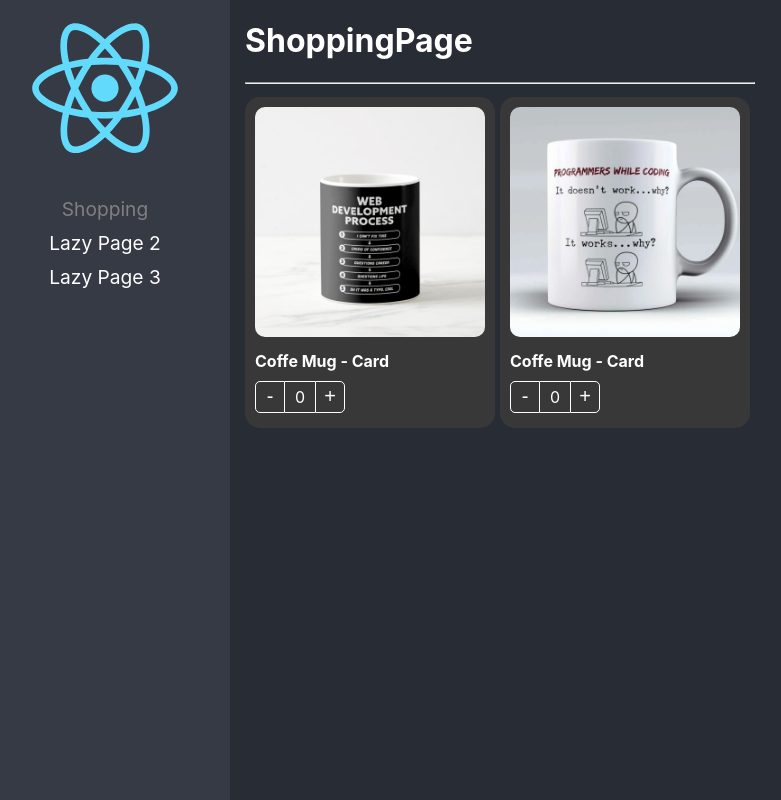
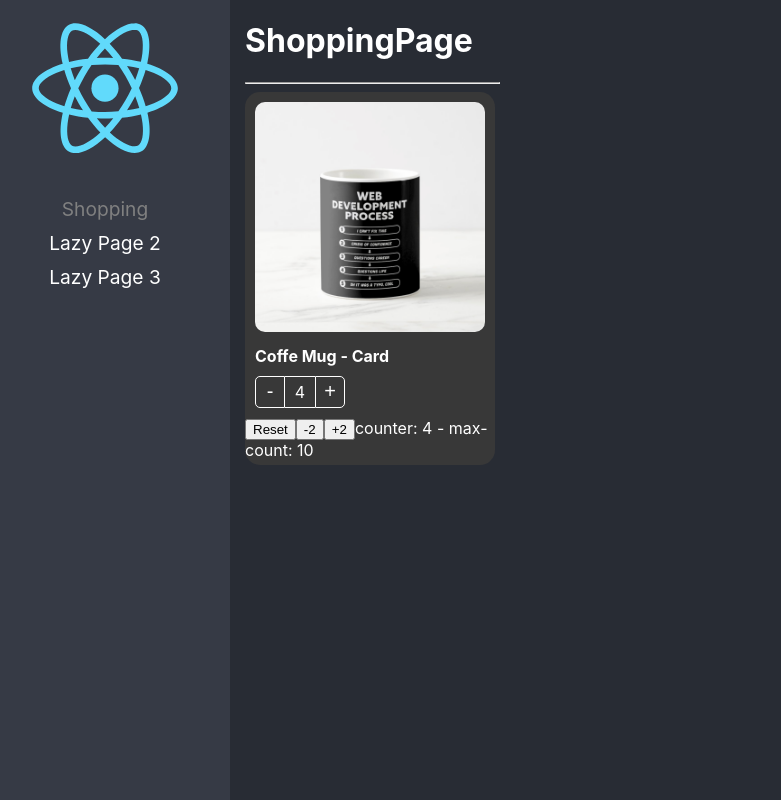
Before and after one commit to CarlosITG/React-adv, a React (Create React App) app: page / in a window 1280 px wide. Shown: the whole page, without its empty margins (20-801 px from the left). Built offline with nearby package versions, Linux system fonts and the light colour scheme.

Commit message:
fin del patron

```diff
--- a/src/02-componets-patterns/components/ProductButtons.tsx
+++ b/src/02-componets-patterns/components/ProductButtons.tsx
@@ -1,4 +1,4 @@
-import { useContext, CSSProperties } from "react";
+import { useContext, CSSProperties, useCallback } from "react";
 import { ProductContext } from "./ProductCard";
 
 import styles from "../styles/styles.module.css";
@@ -9,14 +9,24 @@
 }
 
 export const ProductButtons = ({ className, style }: Props) => {
-  const { increaseBy, counter } = useContext(ProductContext);
+  const { increaseBy, counter, maxCount } = useContext(ProductContext);
+
+  const isMaxReached = useCallback(
+    () => !!maxCount && counter === maxCount,
+    [counter, maxCount]
+  );
+
   return (
     <div className={`${styles.buttonsContainer} ${className}`} style={style}>
       <button className={styles.buttonMinus} onClick={() => increaseBy(-1)}>
         -
       </button>
       <div className={styles.countLabel}>{counter}</div>
-      <button className={styles.buttonAdd} onClick={() => increaseBy(1)}>
+      <button
+        className={`${styles.buttonAdd} ${isMaxReached() && styles.disabled}`}
+        onClick={() => increaseBy(1)}
+        disabled={isMaxReached()}
+      >
         +
       </button>
     </div>
--- a/src/02-componets-patterns/components/ProductCard.tsx
+++ b/src/02-componets-patterns/components/ProductCard.tsx
@@ -1,43 +1,59 @@
-import { createContext, ReactElement, CSSProperties } from "react";
+import { createContext, ReactElement, CSSProperties, ReactNode } from "react";
 
 import { useProduct } from "../hooks/useProduct";
-import { ProductContextProps, onChangeArgs } from "../interfaces/interfaces";
+import {
+  ProductContextProps,
+  onChangeArgs,
+  InitialValues,
+} from "../interfaces/interfaces";
 
 import styles from "../styles/styles.module.css";
-import { Product } from "../interfaces/interfaces";
+import { Product, ProductCardHandlers } from "../interfaces/interfaces";
 
 export const ProductContext = createContext({} as ProductContextProps);
 const { Provider } = ProductContext;
 
 export interface Props {
-  children?: ReactElement | ReactElement[];
+  // children?: ReactElement | ReactElement[];
+  children: (args: ProductCardHandlers) => JSX.Element;
   className?: string;
   onChange?: (args: onChangeArgs) => void;
   product: Product;
   style?: CSSProperties;
   value?: number;
+  initialValue?: InitialValues;
 }
 
 export const ProductCard = ({
   children,
+  className,
+  initialValue,
+  onChange,
   product,
-  className,
   style,
-  onChange,
   value,
 }: Props) => {
-  const { counter, increaseBy } = useProduct({ onChange, product, value });
+  const { counter, increaseBy, maxCount, isMaxCountReached, reset } =
+    useProduct({ onChange, product, value, initialValue });
 
   return (
     <Provider
       value={{
         counter,
         increaseBy,
+        maxCount,
         product,
       }}
     >
       <div className={`${styles.productCard} ${className}`} style={style}>
-        {children}
+        {children({
+          count: counter,
+          maxCount: initialValue?.maxCount,
+          increaseBy,
+          isMaxCountReached,
+          product,
+          reset,
+        })}
       </div>
     </Provider>
   );
--- a/src/02-componets-patterns/hooks/useProduct.ts
+++ b/src/02-componets-patterns/hooks/useProduct.ts
@@ -1,9 +1,10 @@
-import { useState, useEffect } from "react";
-import { Product, onChangeArgs } from "../interfaces/interfaces";
+import { useState, useEffect, useRef } from "react";
+import { Product, onChangeArgs, InitialValues } from "../interfaces/interfaces";
 
 interface useProductArgs {
+  initialValue?: InitialValues;
+  onChange?: (args: onChangeArgs) => void;
   product: Product;
-  onChange?: (args: onChangeArgs) => void;
   value?: number;
 }
 
@@ -11,22 +12,45 @@
   onChange,
   product,
   value = 0,
+  initialValue,
 }: useProductArgs) => {
-  const [counter, setCounter] = useState(value);
+  const [counter, setCounter] = useState<number>(initialValue?.count || value);
+
+  const isMounted = useRef(false);
 
   const increaseBy = (value: number): void => {
-    const newValue = Math.max(counter + value, 0);
+    //mi solucion
+    // const newValue =
+    //   Math.max(counter + value, 0) &&
+    //   Math.min(counter + value, initialValue?.maxCount || 10);
+
+    //solucion Fernando Herrera
+    let newValue = Math.max(counter + value, 0);
+
+    if (initialValue?.maxCount) {
+      newValue = Math.min(newValue, initialValue.maxCount);
+    }
+
     setCounter(newValue);
 
     onChange && onChange({ count: newValue, product });
   };
 
+  const reset = () => {
+    setCounter(initialValue?.count || value);
+  };
+
   useEffect(() => {
+    if (!isMounted.current) return;
     setCounter(value);
   }, [value]);
 
   return {
     counter,
     increaseBy,
+    maxCount: initialValue?.maxCount,
+    isMaxCountReached:
+      !!initialValue?.maxCount && counter === initialValue?.maxCount,
+    reset,
   };
 };
--- a/src/02-componets-patterns/pages/ShoppingPage.tsx
+++ b/src/02-componets-patterns/pages/ShoppingPage.tsx
@@ -5,66 +5,49 @@
   ProductTitle,
 } from "../components";
 import { products } from "../data/products";
-import { useShoppingCart } from "../hooks/useShoppingCart";
+
 import "../styles/custom-styles.css";
 
+const product = products[0];
+
 export const ShoppingPage = () => {
-  const { onProdcutCountChange, shoppingCart } = useShoppingCart();
-
   return (
     <div>
       <h1>ShoppingPage</h1>
       <hr />
-      <div
-        style={{
-          display: "flex",
-          flexDirection: "row",
-          flexWrap: "wrap",
+      <ProductCard
+        className="bg-dark text-white"
+        key={product.id}
+        product={product}
+        initialValue={{
+          count: 4,
+          maxCount: 10,
         }}
       >
-        {products.map((product) => (
-          <ProductCard
-            className="bg-dark text-white"
-            key={product.id}
-            onChange={(event) => onProdcutCountChange(event)}
-            product={product}
-            value={shoppingCart[product.id]?.count || 0}
-          >
+        {({
+          count,
+          increaseBy,
+          isMaxCountReached,
+          product,
+          reset,
+          maxCount,
+        }) => (
+          <>
             <ProductImage className="custom-image" />
             <ProductTitle className="text-bold" activeClass="active" />
             <ProductButtons className="custom-buttons" />
-          </ProductCard>
-        ))}
-      </div>
 
-      <div className="shoppineg-cart">
-        {Object.entries(shoppingCart).map(([key, product]) => (
-          <ProductCard
-            key={key}
-            product={product}
-            className="bg-dark text-white"
-            style={{
-              width: "130px",
-            }}
-            value={product.count}
-            onChange={(event) => onProdcutCountChange(event)}
-          >
-            <ProductImage className="custom-image" />
-            <ProductTitle
-              activeClass="active"
-              className="text-bold"
-              style={{ fontSize: "10px" }}
-            />
-            <ProductButtons
-              className="custom-buttons"
-              style={{
-                display: "flex",
-                justifyContent: "center",
-              }}
-            />
-          </ProductCard>
-        ))}
-      </div>
+            <button onClick={reset}>Reset</button>
+            <button onClick={() => increaseBy(-2)}>-2</button>
+            {!isMaxCountReached && (
+              <button onClick={() => increaseBy(2)}>+2</button>
+            )}
+            <span>
+              counter: {count} - max-count: {maxCount}
+            </span>
+          </>
+        )}
+      </ProductCard>
     </div>
   );
 };
--- a/src/02-componets-patterns/styles/styles.module.css
+++ b/src/02-componets-patterns/styles/styles.module.css
@@ -1,5 +1,3 @@
-
-
 .productCard {
   background-color: white;
   border-radius: 15px;
@@ -60,3 +58,9 @@
 .buttonAdd:hover {
   background-color: rgba(0, 0, 0, 0.1);
 }
+
+.disabled {
+  border-color: grey !important;
+  border-left: 1px solid white !important;
+  color: grey !important;
+}
```
Also changed, not shown: src/02-componets-patterns/interfaces/interfaces.ts (+16 -1 lines). Lines whose indentation alone changed are shown as unchanged.
